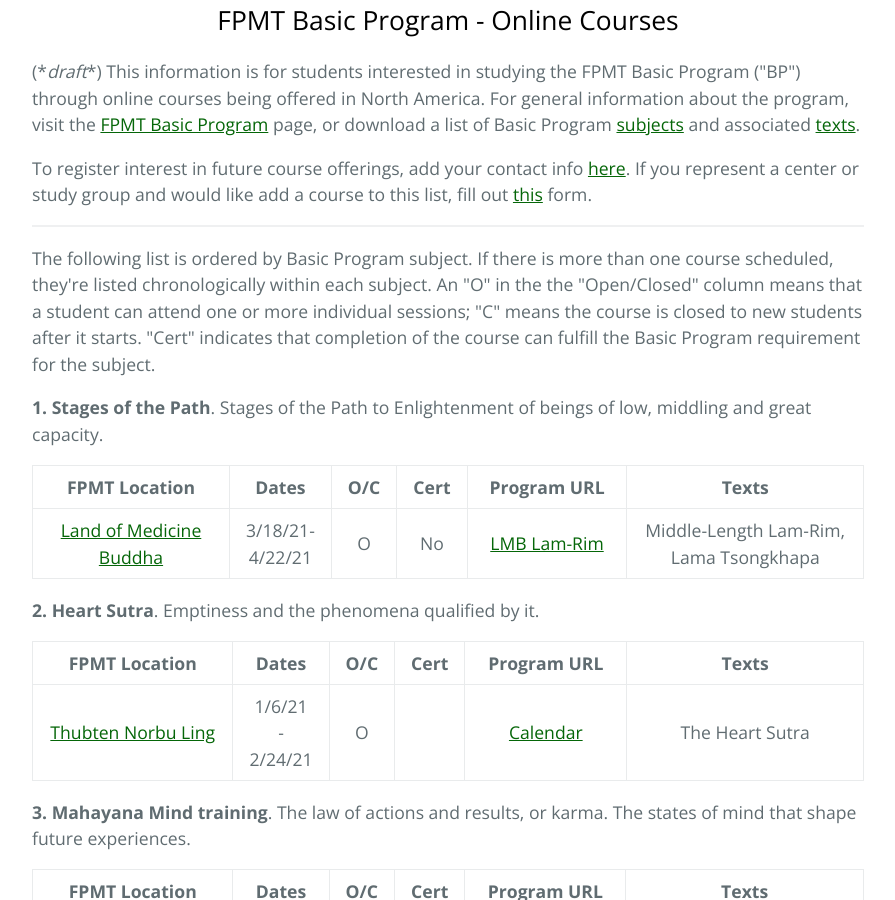
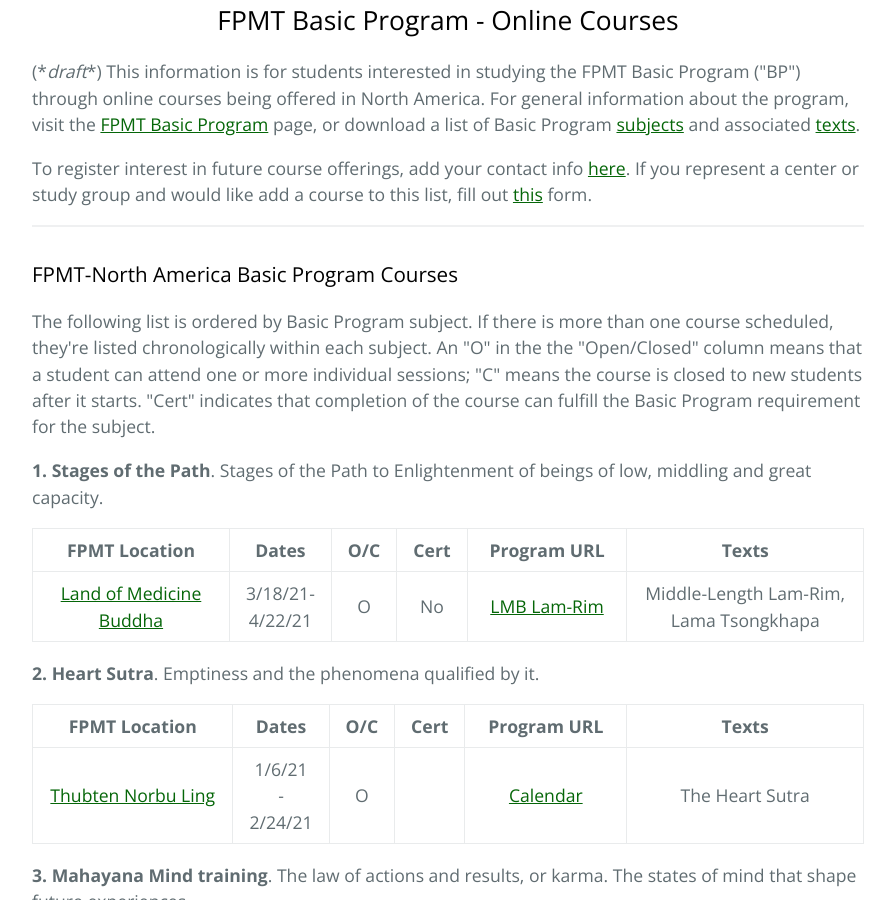
Before and after one commit to lgeorge/lgeorge.github.io, a Jekyll site: the page built from fpmt-na/index.html, in a window 1280 px wide and 900 px high, scrolled down 356 px. Shown: the whole window, without its empty margins (192-1087 px from the left). Built offline with Jekyll 4.4.1, drawn with Linux system fonts in a browser that asks for light colours; some of the changed text lies outside the part shown.

Commit message:
Update index.html

```diff
--- a/fpmt-na/index.html
+++ b/fpmt-na/index.html
@@ -16,6 +16,8 @@
     If you represent a center or study group and would like add a course to this list, fill out <a href="https://docs.google.com/forms/d/138bPPYSJO62tASJtlejkja12F1UJZ1nLMGxZnNQCW5w/prefill" target="_blank" rel="noopener noreferrer">this</a> form.
 
     <hr class="wp-block-separator is-style-wide"/>
+
+    <h3 style="text-align:left"; "color: black">FPMT-North America Basic Program Courses</h3>
 
     <p>The following list is ordered by Basic Program subject. If there is more than one course scheduled, they're listed chronologically within each subject.
       An "O" in the the "Open/Closed" column means that a student can attend one or more individual sessions;
@@ -218,15 +220,17 @@
 
     <hr class="wp-block-separator is-style-wide"/>
 
+    <h3 style="text-align:left"; "color: black">FPMT Basic Program Series</h3>
+
     <p>Here are several FPMT Centers (worldwide) offering the Basic Program as a sequential 5-year program:</p>
 
     	<table>
     		<thead>
     			<tr>
-            <th width="25%">Center</th>
-            <th width="25%">Program URL</th>
+            <th width="20%">Center</th>
+            <th width="20%">Program URL</th>
             <th width="10%">Start Date</th>
-            <th width="40%">Notes</th>
+            <th width="50%">Notes</th>
           </tr>
     		</thead>
     		<tbody>
```
